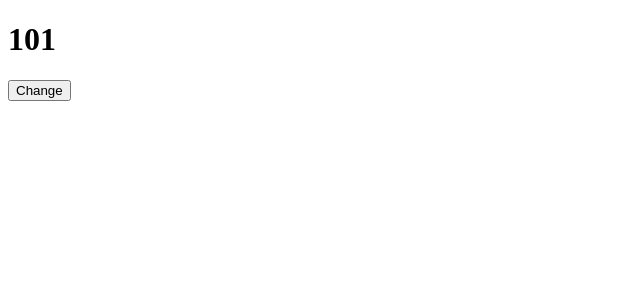
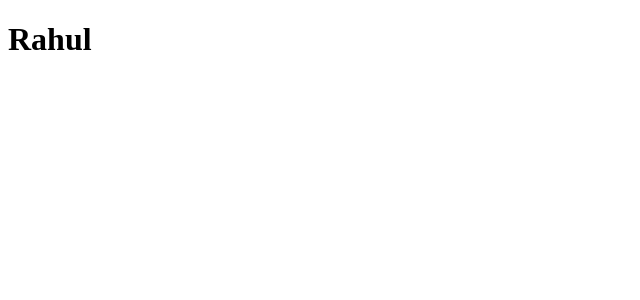
Before and after one commit to Najmul-Islam/ReactJs-with-geekyShows, a React (Create React App) app: page / in a window 1280 px wide. Shown: the top 300 px of the page, without its empty margins (0-640 px from the left). Built offline with nearby package versions, Linux system fonts and the light colour scheme.

Commit message:
learning React Hooks

```diff
--- a/src/App.js
+++ b/src/App.js
@@ -1,14 +1,11 @@
-import React, { Component } from 'react';
-import Student from './Student';
+import React, {useState} from 'react'
 
-class App extends Component {
-    render() {
-        return (
-            <div>
-                <Student />
-            </div>
-        );
-    }
+function App (){
+    const nameSteteVariable = useState("Rahul");
+
+    return(<div>
+        <h1>{nameSteteVariable[0]}</h1>
+    </div>)
 }
 
-export default App;
+export default App
--- a/src/Marks.js
+++ /dev/null
@@ -1,52 +0,0 @@
-import React, { Component } from 'react';
-
-class Marks extends Component {
-    constructor(props){
-        super(props)
-        this.state = {
-            mroll: this.props.roll
-        }
-    }
-
-    static getDerivedStateFromProps(props, state) {
-        console.log("Get Derived State From Props");
-        console.log(props, state);
-        if (props.roll !== state.mroll) {
-            return { mroll: props.roll }
-        }
-        return null
-    }
-
-    shouldComponentUpdate(nextProps, nextState){
-        if(this.state.mroll < 107){
-            console.log("Mark - ShouldComponentUpdate");
-            console.log(nextProps, nextState);
-            return true;
-        }
-        console.log(nextProps, nextState);
-        return false;
-    }
-
-    getSnapshotBeforeUpdate(prevProps, prevState){
-        console.log("Marks - GetSnapShotBeforeUpdate - It runs before update");
-        console.log(prevProps, prevState );
-        return 45;
-    }
-
-    componentDidUpdate(prevProps, prevState, snapshot){
-        console.log("Marks - ComponentDidUpdate - It runs agter update");
-        console.log(prevProps, prevState, snapshot);
-
-    }
-
-    render() {
-        console.log("Marks Redndered");
-        return (
-            <div>
-               <h1>{this.state.mroll}</h1>
-            </div>
-        );
-    }
-}
-
-export default Marks;
```
